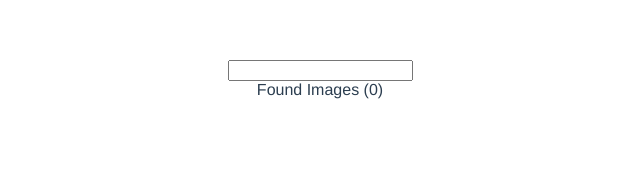
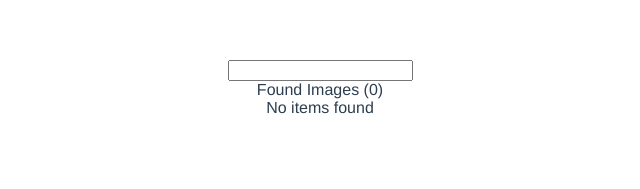
Before and after one commit to jeslopcru/nasa-api-with-vue-and-tdd, a Vue app: page / in a window 1280 px wide. Shown: the top 189 px of the page, without its empty margins (320-960 px from the left). Built offline with nearby package versions, Linux system fonts and the light colour scheme.

Commit message:
añadir la galeria en el componente de búsqueda

```diff
--- a/src/components/Search.vue
+++ b/src/components/Search.vue
@@ -6,15 +6,20 @@
             </label>
         </form>
         <section>Found Images ({{numberOfImages}})</section>
+        <Gallery :results="results"/>
     </div>
 
 </template>
 
 <script>
-    import axios from "axios"
+    import axios from "axios";
+    import Gallery from "@/components/Gallery";
 
     export default {
         name: "Search",
+        components: {
+            Gallery
+        },
         data() {
             return {
                 numberOfImages: 0,
```
